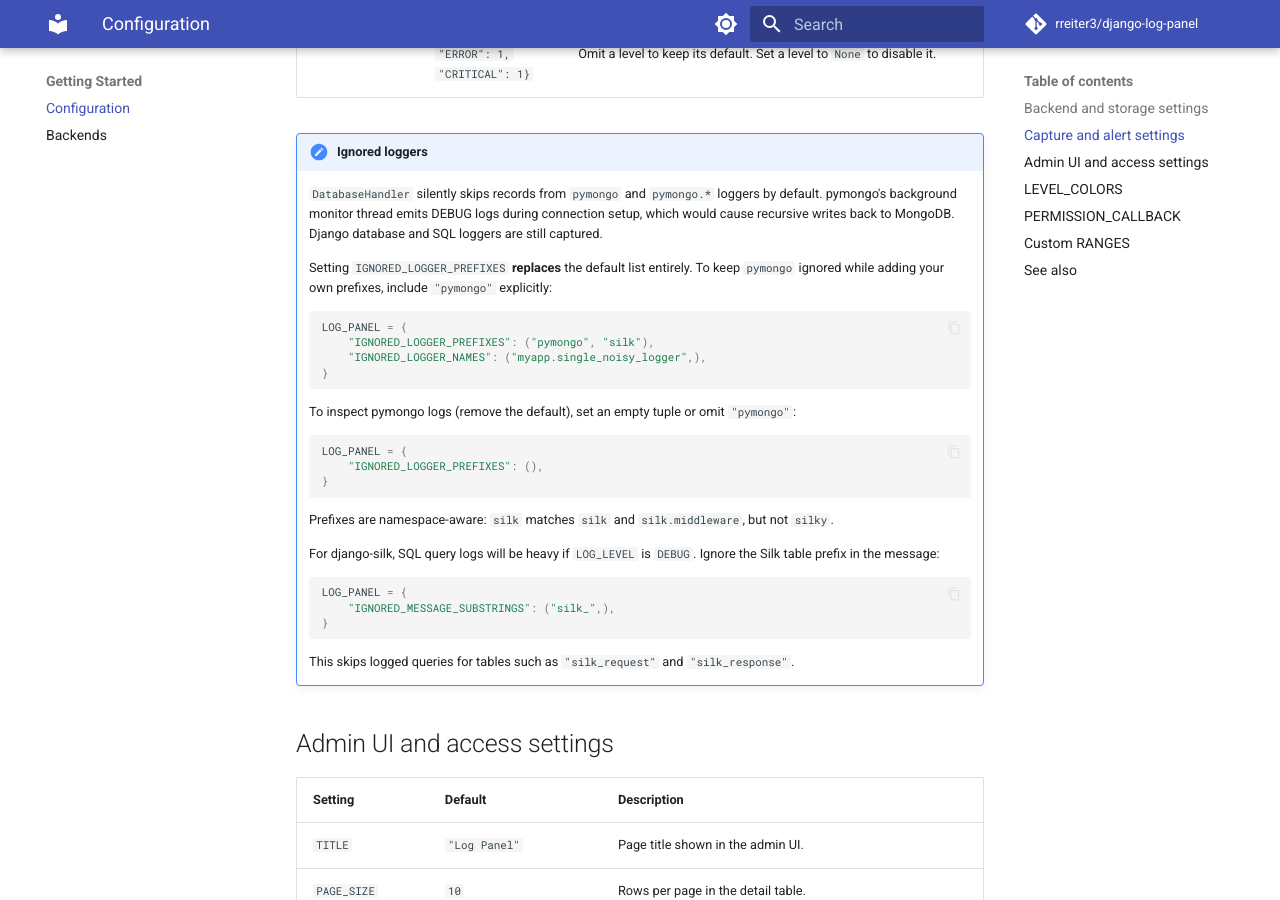
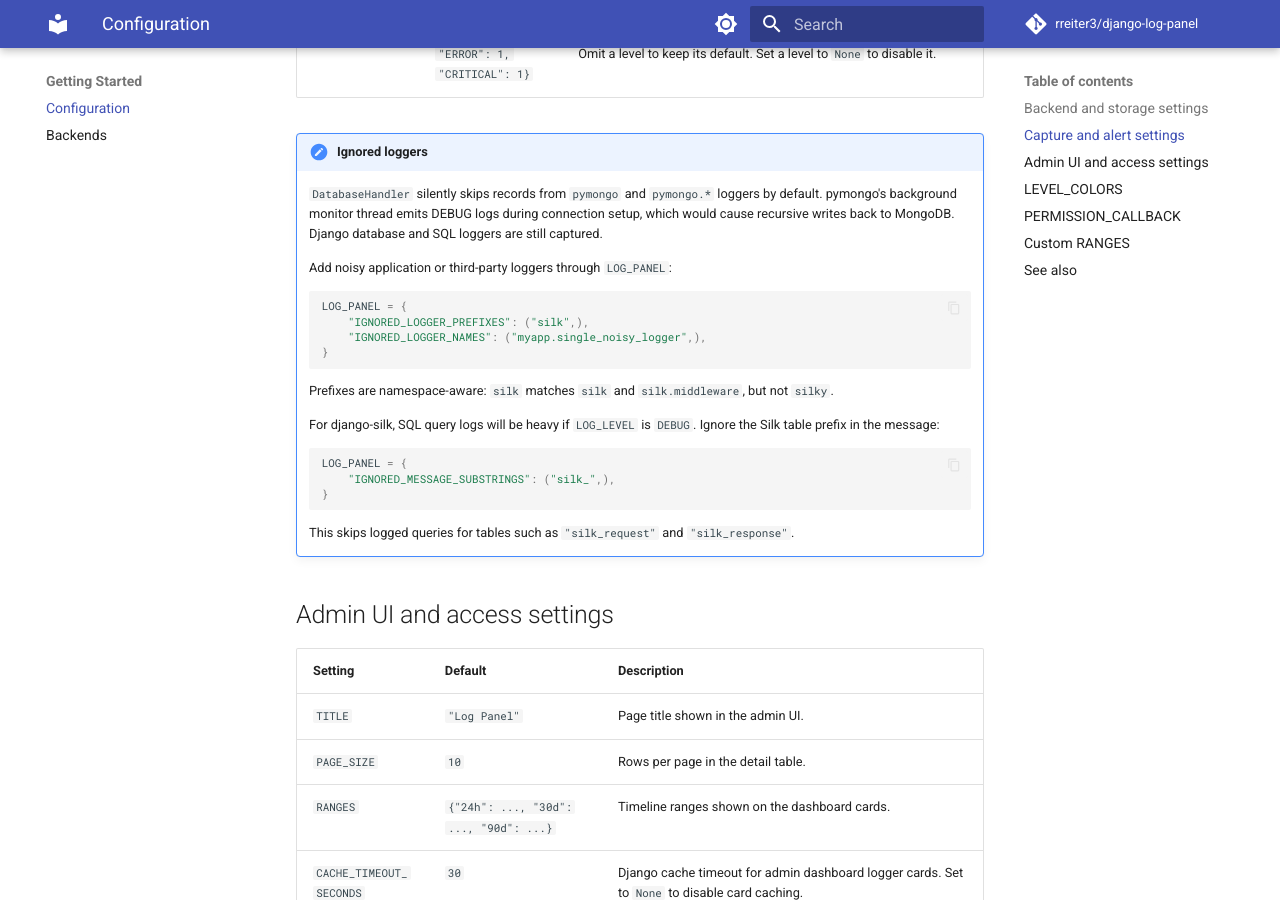
Before and after one commit to rreiter3/django-log-panel, an MkDocs documentation site: the page built from docs/configuration.md, in a window 1280 px wide and 900 px high, scrolled down 1492 px. Built offline with MkDocs 1.6.1 and Material for MkDocs 9.7.7, drawn with Linux system fonts in a browser that asks for light colours; comment, search, counter and statistics services are not loaded.

Commit message:
revert: IGNORED_LOGGER_PREFIXES replaces the default list entirely

````diff
--- a/docs/configuration.md
+++ b/docs/configuration.md
@@ -29,20 +29,12 @@
 !!! note "Ignored loggers"
     `DatabaseHandler` silently skips records from `pymongo` and `pymongo.*` loggers by default. pymongo's background monitor thread emits DEBUG logs during connection setup, which would cause recursive writes back to MongoDB. Django database and SQL loggers are still captured.
 
-    Setting `IGNORED_LOGGER_PREFIXES` **replaces** the default list entirely. To keep `pymongo` ignored while adding your own prefixes, include `"pymongo"` explicitly:
+    Add noisy application or third-party loggers through `LOG_PANEL`:
 
     ```python
     LOG_PANEL = {
-        "IGNORED_LOGGER_PREFIXES": ("pymongo", "silk"),
+        "IGNORED_LOGGER_PREFIXES": ("silk",),
         "IGNORED_LOGGER_NAMES": ("myapp.single_noisy_logger",),
-    }
-    ```
-
-    To inspect pymongo logs (remove the default), set an empty tuple or omit `"pymongo"`:
-
-    ```python
-    LOG_PANEL = {
-        "IGNORED_LOGGER_PREFIXES": (),
     }
     ```
 
````
Also changed, not shown: 2 other files.
